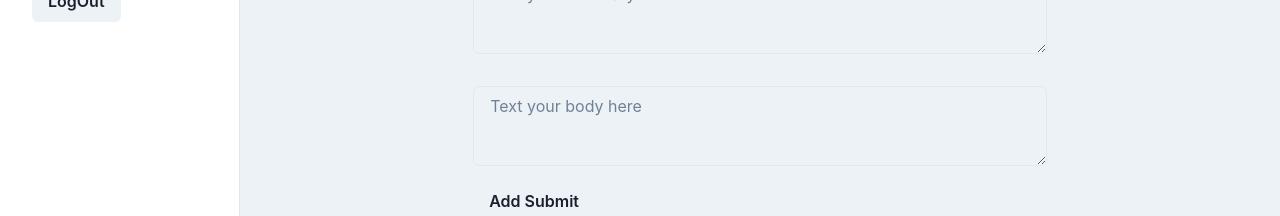
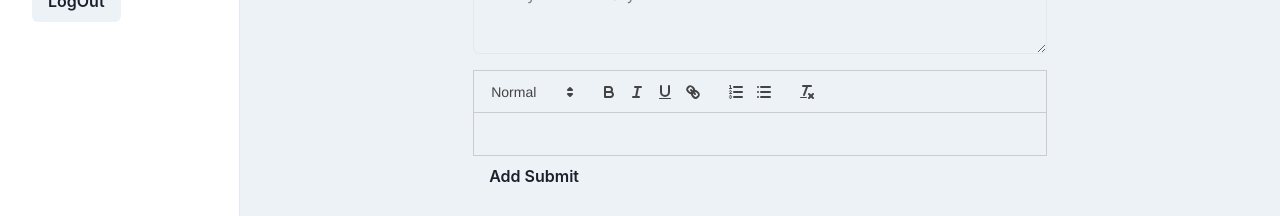
Before and after one commit to jy-digitek/h1tag-website-v2, a Next.js app in the folder h1blogs/: page /admin/Components/postForm in a window 1280 px wide. Shown: the part 322-538 px from the top of the page. Built offline with nearby package versions, Linux system fonts and the light colour scheme; no server answers.

Commit message:
changes in h1blogs

```diff
--- a/h1blogs/package.json
+++ b/h1blogs/package.json
@@ -20,6 +20,7 @@
     "react": "18.2.0",
     "react-dom": "18.2.0",
     "react-icons": "^4.7.1",
+    "react-quill": "^2.0.0",
     "react-redux": "^8.0.5"
   }
 }
--- a/h1blogs/pages/admin/Components/postForm.js
+++ b/h1blogs/pages/admin/Components/postForm.js
@@ -14,6 +14,10 @@ import { useEffect } from "react";
 import { getCategories } from "../../redux/featured/actions";
 
 import { useDispatch, useSelector } from "react-redux";
+
+import ReactQuill from "react-quill";
+import React, { useState } from "react";
+import "react-quill/dist/quill.snow.css";
 
 const PostForm = (props) => {
   const dispatch = useDispatch();
@@ -80,17 +84,29 @@ const PostForm = (props) => {
               onChange={(e) => props.setSummary(e.target.value)}
             />
 
-            <Textarea
+            {/* <Textarea
               placeholder="Text your body here"
               my={4}
               name="body"
               onChange={(e) => props.setBody(e.target.value)}
             />
+            {props.body} */}
+            <ReactQuill
+              theme="snow"
+              value={props.body}
+              onChange={props.setBody}
+            />
 
             {props.data ? (
               <Button> Update Submit</Button>
             ) : (
-              <Button onClick={props.addsubmitHandle}>Add Submit</Button>
+              <Button
+                onClick={(e) => {
+                  props.addsubmitHandle(e);
+                }}
+              >
+                Add Submit
+              </Button>
             )}
           </FormControl>
         </Box>
--- a/h1blogs/pages/admin/dashboard/addPost.js
+++ b/h1blogs/pages/admin/dashboard/addPost.js
@@ -38,6 +38,7 @@ const AddPost = () => {
       setCategories={setCategories}
       setBody={setBody}
       addsubmitHandle={addsubmitHandle}
+      body={body}
     />
   );
 };
--- a/h1blogs/pages/redux/featured/categorySlice.js
+++ b/h1blogs/pages/redux/featured/categorySlice.js
@@ -50,12 +50,9 @@ export const categorySlice = createSlice({
     [deleteCategories.fulfilled]: (state, action) => {
       state.isLoading = false;
       state.isSuccess = true;
-      // state.category = [action.payload];
       state.category = state.category.filter(
         (item) => item._id !== action.payload
       );
-
-      // console.log("slice", action.payload);
     },
     [deleteCategories.rejected]: (state, { payload }) => {
       state.isLoading = false;
@@ -69,9 +66,6 @@ export const categorySlice = createSlice({
     [updateCategories.fulfilled]: (state, action) => {
       state.isLoading = false;
       state.isSuccess = true;
-      // state.category = [action.payload];
-      console.log("payload", action.payload);
-
       state.category.find((element, index) => {
         if (element._id === action.payload._id) {
           state.category[index] = action.payload;
```
Also changed, not shown: 2 other files (tests, documents, lock files or other folders).
